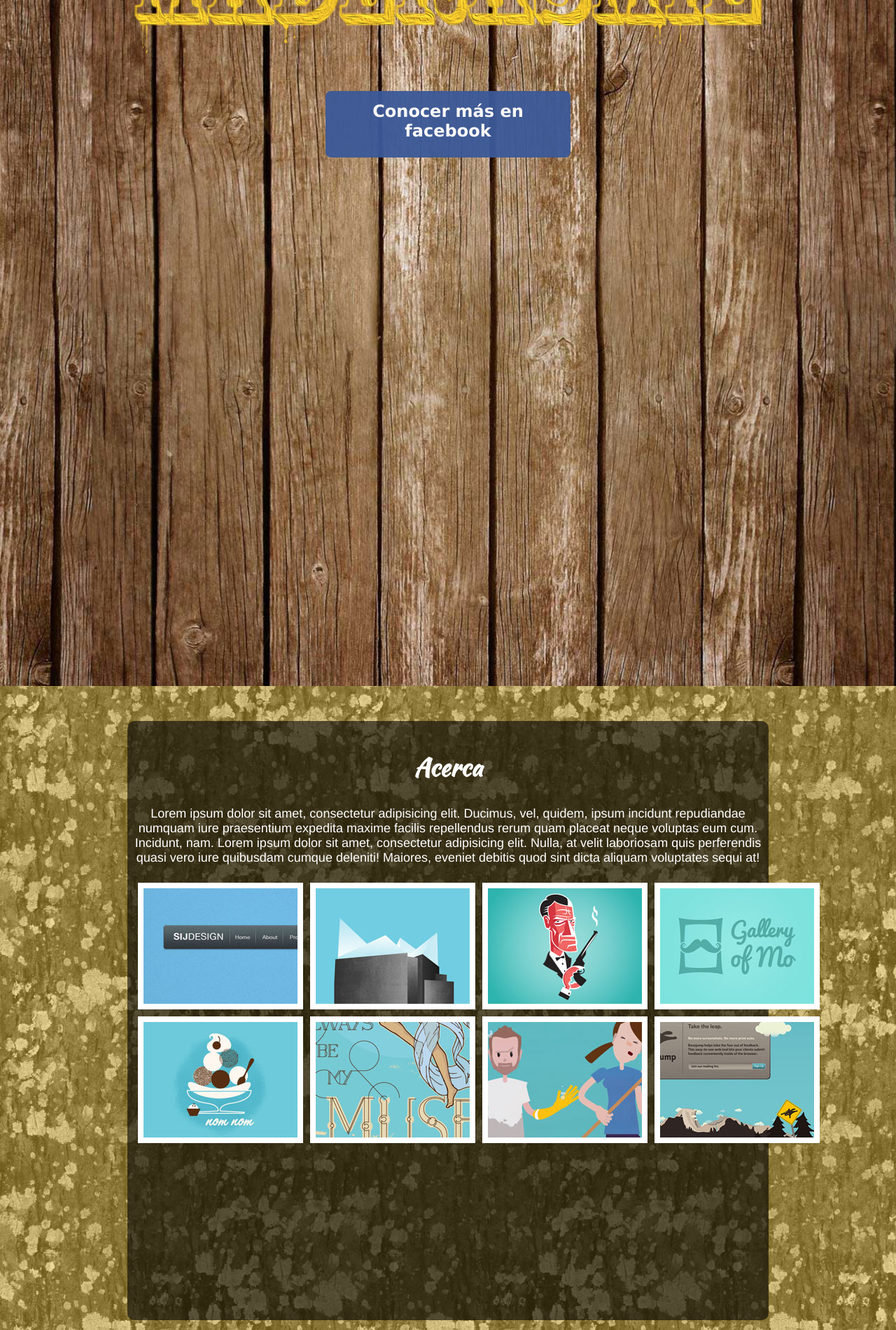
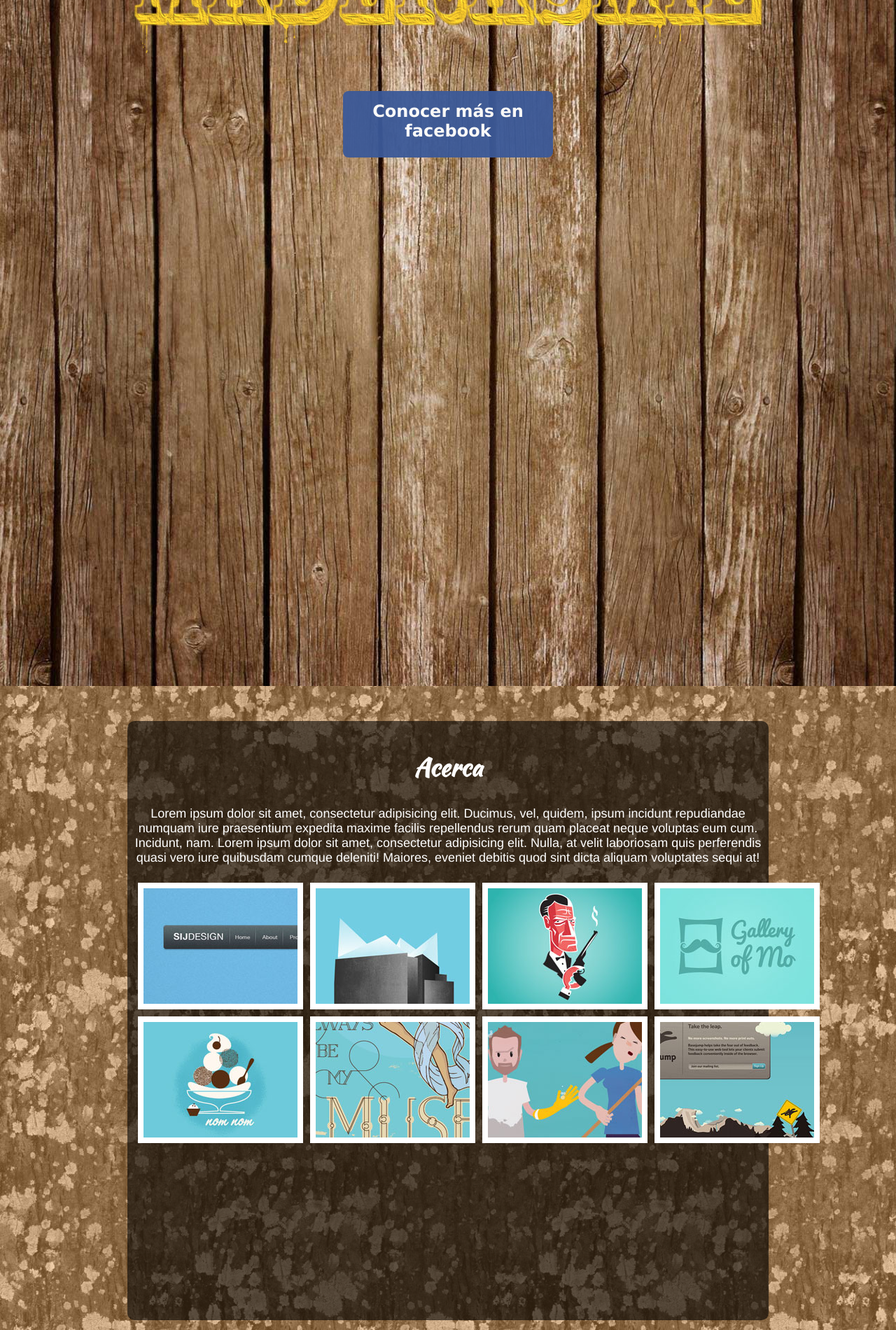
Before and after one commit to Maderasmil/Maderasmil.github.io, a plain HTML site: page index.html in a window 1280 px wide. Shown: the part 320-2220 px from the top of the page at 70% size. Drawn offline with nearby package versions, Linux system fonts and the light colour scheme.

Commit message:
Changes about background-color

```diff
--- a/css/style.css
+++ b/css/style.css
@@ -55,6 +55,7 @@ h2{
 	list-style: none;
 	position: fixed;
 	right: 20px;
+	/*left: 20px;*/
 	z-index: 100;
 	box-shadow: 4px 4px 3px rgb(113,86,33);
 }
@@ -173,7 +174,7 @@ h2{
 	box-shadow: 8px 8px 5px #3a5070;*/
 	margin: 450px auto 0px;
 	position: relative;
-	width: 350px;
+	width: 300px;
 	background-color: #3b5998;
 	color: white;
 	-webkit-transition: all .2s ease-in-out;
@@ -205,7 +206,7 @@ h2{
 #about{
 	height: 1000px;
 	padding: 50px 0 0 0;
-	background-color: rgba(254,205,45,0.4)
+	background-color: rgba(255, 170, 78, 0.4);
 }
 
 /*PRODUCTS*/
--- a/index.html
+++ b/index.html
@@ -21,6 +21,7 @@
 	<section id="intro">
 		<div class="story">
 			<div class="logo"></div>
+			<!-- <img class="logo" src="images/MaderasMil-logo.png" alt="MaderasMil" style="max-width:100%;height:auto;"> -->
     		<div class="know-more-fb">
             	<a href="https://www.facebook.com/pages/Maderasmil/581605758589920">
             		<h2 class="text">Conocer más en facebook</h2>
@@ -109,7 +110,7 @@
 
 	<footer>
 		<div class="wrapper">
-			<div class="logo"><img src="images/maderasmil-logo-120px.png" alt="MaderasMil"></div>
+			<div class="logo"><a href="#intro"><img src="images/maderasmil-logo-120px.png" alt="MaderasMil"></a></div>
 			<p>Hosted with ❤ by GitHub Pages</p>
 			<p>Created by <em><a class="author" href="http://aaccurso.github.io">Alan Accurso</a></em>
 				<span class="author-contact">
```
